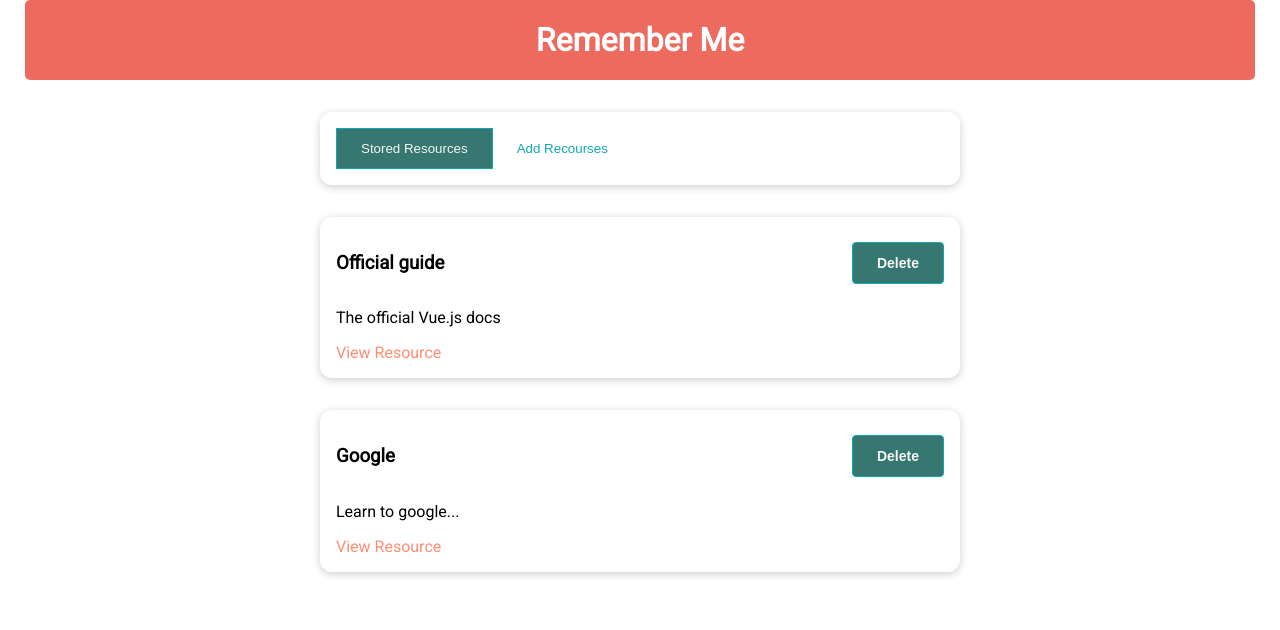
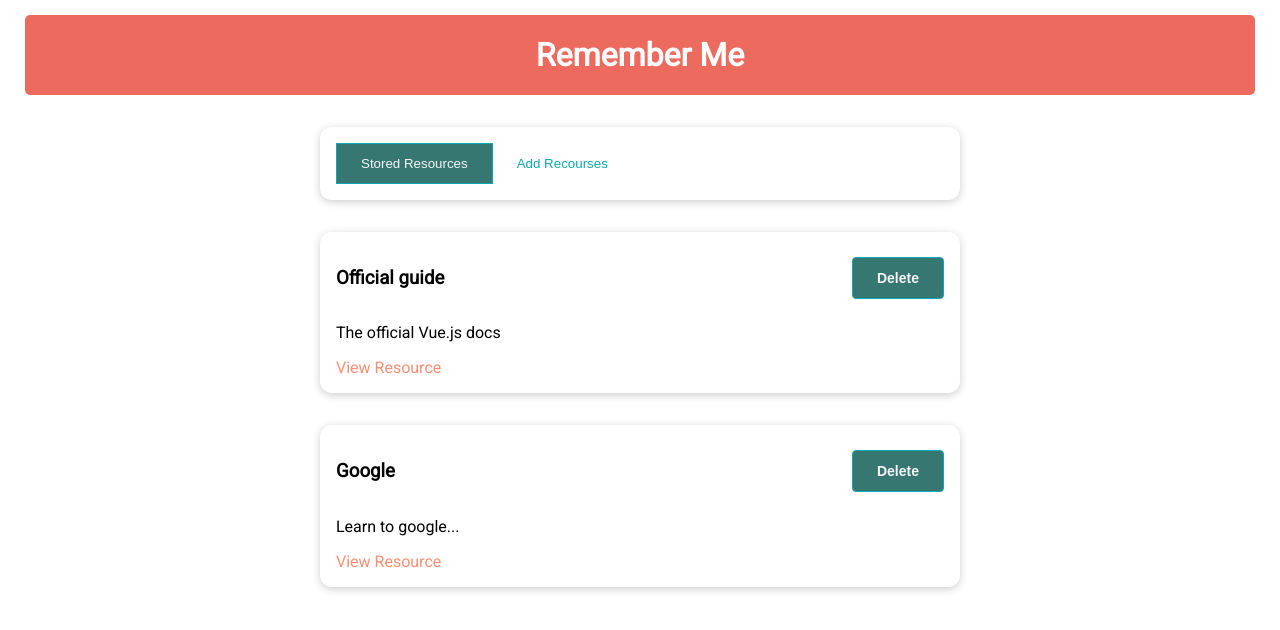
Before and after one commit to Marat-Akhalov/remember-list, a Vue app: page / in a window 1280 px wide. Shown: the top 630 px of the page. Built offline with nearby package versions, Linux system fonts and the light colour scheme; a web font is replaced by a local one.

Commit message:
feat: add padding top to the body element

```diff
--- a/src/App.vue
+++ b/src/App.vue
@@ -29,7 +29,7 @@
 
   body {
     margin: auto;
-    padding: 0 25px;
+    padding: 15px 25px;
     font-family: 'Roboto', sans-serif;
   }
 </style>
```
